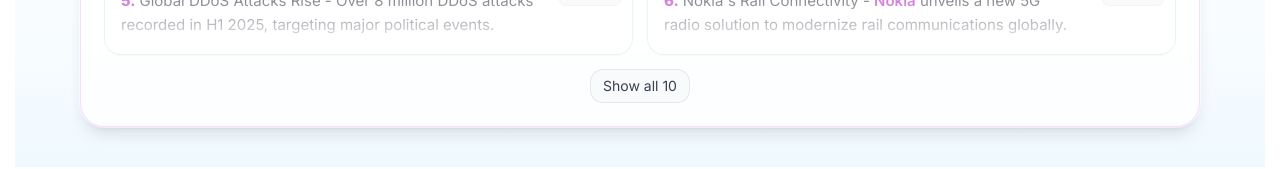
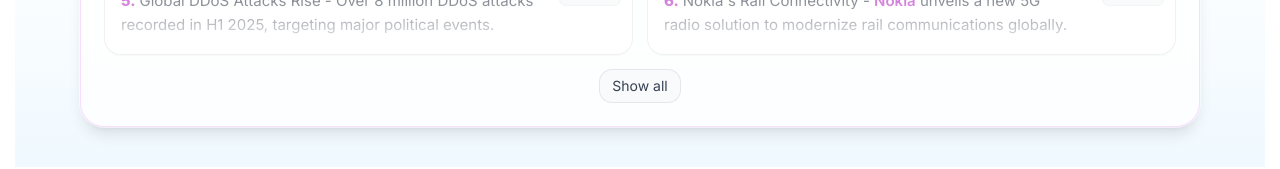
Before and after one commit to nivedit1998/nivsnewsroom, a Next.js app: page / in a window 1280 px wide. Shown: the part 479-648 px from the top of the page. Built offline with nearby package versions, Linux system fonts and the light colour scheme.

Commit message:
show all not show 10

```diff
--- a/app/page.tsx
+++ b/app/page.tsx
@@ -389,7 +389,7 @@ export default function HomePage() {
                         onClick={() => setShowAllBullets(true)}
                         className="rounded-xl bg-gray-50 px-3 py-1.5 text-sm text-gray-700 ring-1 ring-gray-200 hover:bg-gray-100"
                       >
-                        Show all 10
+                        Show all
                       </button>
                     ) : (
                       <button
```
